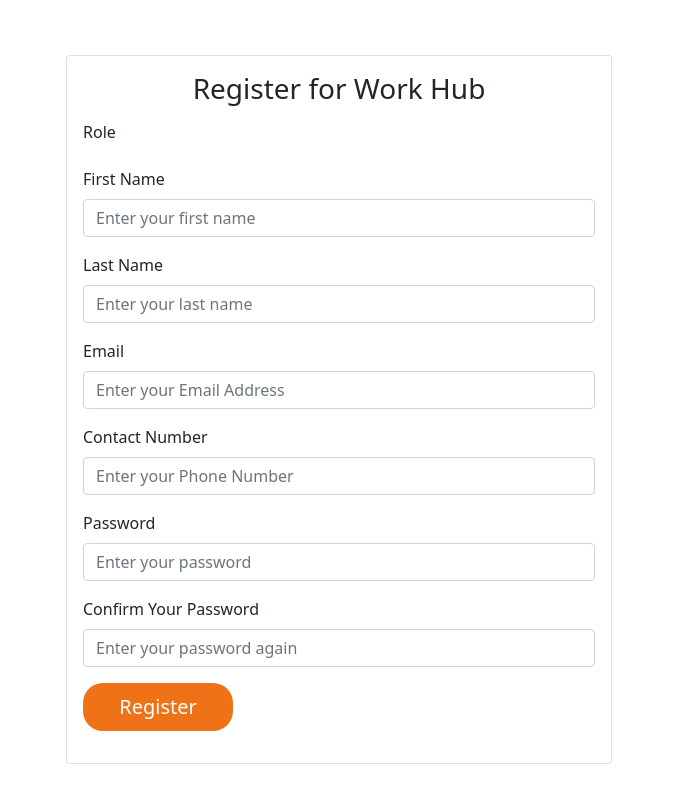
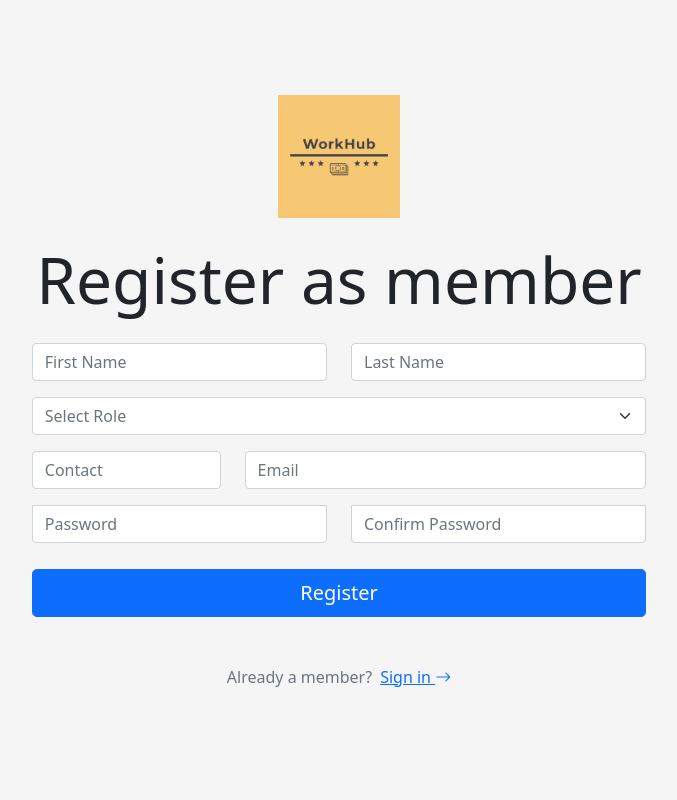
Before and after one commit to Harsh-Mehta/WorkHub, a Flask app: page /register in a window 1280 px wide. Shown: the whole page, without its empty margins (301-978 px from the left). Run offline with Flask 2, Linux system fonts and the light colour scheme; data that the repository does not hold is empty; some libraries are stand-ins or nearby versions.

Commit message:
Applied new layout for login and register pages.

```diff
--- a/application/auth.py
+++ b/application/auth.py
@@ -18,7 +18,7 @@ auth_bp = Blueprint(
 @auth_bp.route('/login', methods=['GET', 'POST'])
 def login():
     if current_user.is_authenticated:
-        return redirect(url_for('index'))
+        return redirect(url_for('home'))
 
     form = LoginForm()
 
@@ -33,7 +33,7 @@ def login():
 
         return redirect(url_for('home'))
 
-    return render_template("auth/login.jinja2", title="Login", form=form)
+    return render_template("auth/login.jinja2", title="Sign In", form=form)
 
 
 @auth_bp.route('/register', methods=['GET', 'POST'])
@@ -46,7 +46,8 @@ def register():
     """
 
     form = SignupForm()
-    form.role.choices = [(role.id, role.name) for role in Role.query.all()]
+    roles = [(role.id, role.name) for role in Role.query.order_by('name')]
+    form.role.choices = [(0, "Select Role"), *roles]
 
     if form.validate_on_submit() or request.method == 'POST':
         existing_user = User.query.filter_by(email=form.email.data).first()
@@ -70,7 +71,7 @@ def register():
 
     return render_template(
         'auth/register.jinja2',
-        title='Register Now',
+        title='Register Now (NEW)',
         form=form,
     )
 
--- a/application/forms.py
+++ b/application/forms.py
@@ -1,11 +1,12 @@
 from flask_wtf import FlaskForm
-from wtforms import StringField, PasswordField, SubmitField, BooleanField, RadioField
+from wtforms import StringField, PasswordField, SubmitField, BooleanField, SelectField
 from wtforms.validators import (
     DataRequired,
     Email,
     EqualTo,
     Length,
-    Optional
+    Optional,
+    Required
 )
 
 
@@ -43,7 +44,7 @@ class SignupForm(FlaskForm):
         ]
     )
     contact = StringField('Contact Number', validators=[DataRequired()])
-    role = RadioField('Role', validators=[DataRequired()], choices=[])
+    role = SelectField('Role', validators=[DataRequired()], choices=[], coerce=str)
     submit = SubmitField('Register')
 
 
@@ -59,4 +60,4 @@ class LoginForm(FlaskForm):
     )
     password = PasswordField('Password', validators=[DataRequired()])
     remember_me = BooleanField('Remember Me')
-    submit = SubmitField('Login')
+    submit = SubmitField('Sign In')
--- /dev/null
+++ b/application/static/css/auth.css
@@ -0,0 +1,39 @@
+html,
+body {
+  height: 100%;
+}
+
+body {
+  display: flex;
+  align-items: center;
+  padding-top: 40px;
+  padding-bottom: 40px;
+  background-color: #f5f5f5;
+}
+
+.form-signin {
+  width: 100%;
+  max-width: 50%;
+  padding: 1%;
+  margin: auto;
+}
+
+.form-signin .checkbox {
+  font-weight: 400;
+}
+
+.form-signin .form-floating:focus-within {
+  z-index: 2;
+}
+
+.form-signin input[type="email"] {
+  margin-bottom: -1px;
+  border-bottom-right-radius: 0;
+  border-bottom-left-radius: 0;
+}
+
+.form-signin input[type="password"] {
+  margin-bottom: 10px;
+  border-top-left-radius: 0;
+  border-top-right-radius: 0;
+}
--- a/application/templates/auth/register.jinja2
+++ b/application/templates/auth/register.jinja2
@@ -1,12 +1,32 @@
 {% extends "layout.jinja2" %}
 
+{% block css %}
+    <link rel="stylesheet" href="{{ url_for('static', filename='css/auth.css') }}">
+
+    <style>
+        .bd-placeholder-img {
+            font-size: 1.125rem;
+            text-anchor: middle;
+            -webkit-user-select: none;
+            -moz-user-select: none;
+            user-select: none;
+        }
+
+        @media (min-width: 768px) {
+            .bd-placeholder-img-lg {
+                font-size: 3.5rem;
+            }
+        }
+        body {
+            text-align: center;
+        }
+    </style>
+{% endblock css %}
+
 {% block content %}
-    <div class="row">
-        <div class="col-3"></div>
-        <div class="col-6">
-            <div class="card mx-auto" style="margin-top: 10%;" >
-                <div class="card-body">
-                    <h3 class="card-title text-center">Register for Work Hub</h3>
+    <main class="form-signin">
+        <img src="{{ url_for('static', filename='img/logo4.png') }}" width="20%" alt="logo" />
+        <h1 class="my-4 display-3">Register as member</h1>
 
         {% for message in get_flashed_messages() %}
             <div class="alert alert-warning">
@@ -16,44 +36,38 @@
         {% endfor %}
 
         <form method="POST" action="/register">
+            <div class="row">
                 {{ form.csrf_token }}
-
-                        <div class="form-group mb-3">
-                            {{ form.role.label(class="col-form-label ") }}
-                            {% for subrole in form.role %}
-                                <div class="form-check form-check-inline" type="radio">
-                                    {{ subrole(class="form-check-input") }} {{ subrole.label(class="form-check-label orange") }}
+                <div class="col-md-6 mb-3">
+                    {{ form.fname(class="form-control", id="first-name", placeholder="First Name") }}
                 </div>
-                            {% endfor %}
-                        </div>
-                        <div class="form-group mb-3">
-                            {{ form.fname.label(class="form-label") }} {{ form.fname(class="form-control", id="firstName", placeholder="Enter your first name") }}
-                        </div>
-                        <div class="form-group mb-3">
-                            {{ form.lname.label(class="form-label") }} {{ form.lname(class="form-control", id="lastName", placeholder="Enter your last name") }}
-                        </div>
-                        <div class="form-group mb-3">
-                            {{ form.email.label(class="form-label") }} {{ form.email(class="form-control", id="email", placeholder="Enter your Email Address") }}
-                        </div>
-                        <div class="form-group mb-3">
-                            {{ form.contact.label(class="form-label") }} {{ form.contact(class="form-control", id="phone", placeholder="Enter your Phone Number") }}
-                        </div>
-                        <div class="form-group mb-3">
-                            {{ form.password.label(class="form-label") }} {{ form.password(class="form-control", id="password", placeholder="Enter your password") }}
-                        </div>
-                        <div class="form-group mb-3">
-                            {{ form.confirm.label(class="form-label") }} {{ form.confirm(class="form-control", id="conPassword", placeholder="Enter your password again") }}
-                        </div>
-                        <!-- <div class="form-group mb-3">
-                            <label for="profilePhoto">Profile photo</label>
-                            <input type="file" class="form-control-file" id="profilePhoto">
-                        </div> -->
-                        <div class="form-group mb-3">
-                        {{ form.submit(class="btn btn-lg btn-block", style="background-color:#F07217; color:#ffffff; border-radius:20px; width:150px") }}
-                        </div>
-                    </form>
+                <div class="col-md-6 mb-3">
+                    {{ form.lname(class="form-control", id="last-name", placeholder="Last Name") }}
                 </div>
             </div>
+            <div class="col-md-12 mb-3">
+                {{ form.role(class="form-select text-muted") }}
+            </div>
+            <div class="row">
+                <div class="col-md-4 mb-3">
+                    {{ form.contact(class="form-control", id="contact", placeholder="Contact") }}
+                </div>
+                <div class="col-md-8 mb-3">
+                    {{ form.email(class="form-control", id="email", placeholder="Email") }}
                 </div>
             </div>
+            <div class="row">
+                <div class="col-md-6 mb-3">
+                    {{ form.password(class="form-control", id="password", placeholder="Password") }}
+                </div>
+                <div class="col-md-6 mb-3">
+                    {{ form.confirm(class="form-control", id="confirm-password", placeholder="Confirm Password") }}
+                </div>
+            </div>
+            <div class="col-md-12">
+                {{ form.submit(class="w-100 btn btn-lg btn-primary") }}
+            </div>
+            <p class="mt-5 mb-3 text-muted">Already a member?&ensp;<a href="/login">Sign in <i class="bi bi-arrow-right"></i></a></p>
+        </form>
+    </main>
 {% endblock content %}
--- a/application/templates/layout.jinja2
+++ b/application/templates/layout.jinja2
@@ -5,15 +5,18 @@
     <meta http-equiv="X-UA-Compatible" content="IE=edge">
     <meta name="viewport" content="width=device-width, initial-scale=1.0">
 
+    <link rel="shortcut icon" type="image/png" href="{{ url_for('static', filename='img/favicon.png') }}"/>
+
     {% include "css_includes.jinja2" %}
 
     <title>{{ title }}</title>
+
+    {% block css %}
+    {% endblock css %}
 </head>
 <body>
-    <div class="container">
-        {% block content %}
-        {% endblock content %}
-    </div>
+    {% block content %}
+    {% endblock content %}
 
     {% include "js_includes.jinja2" %}
 </body>
```
Also changed, not shown: application/templates/auth/login.jinja2 (+53 -28 lines), application/static/img/favicon.png (added), application/static/img/logo4.png (added). Lines whose indentation alone changed are shown as unchanged.
